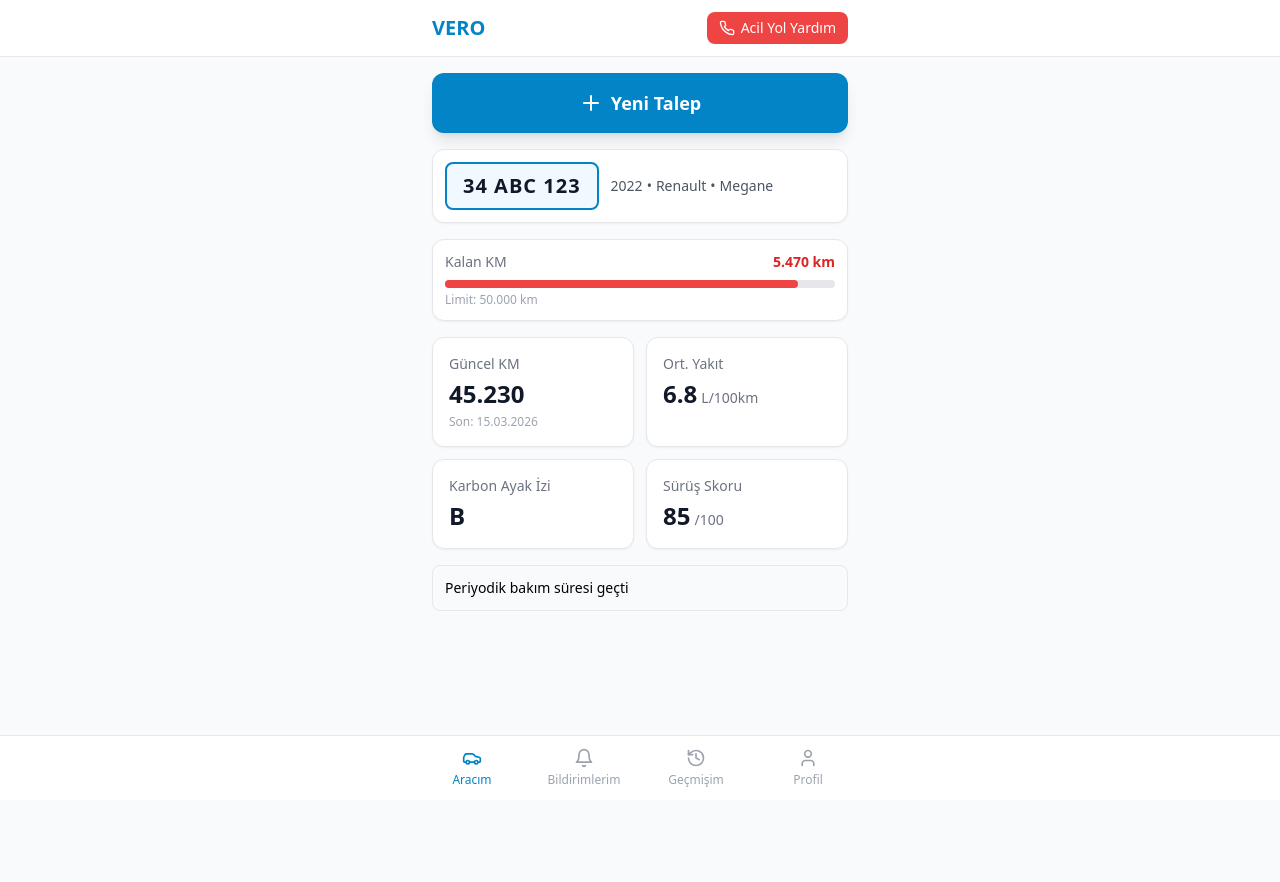
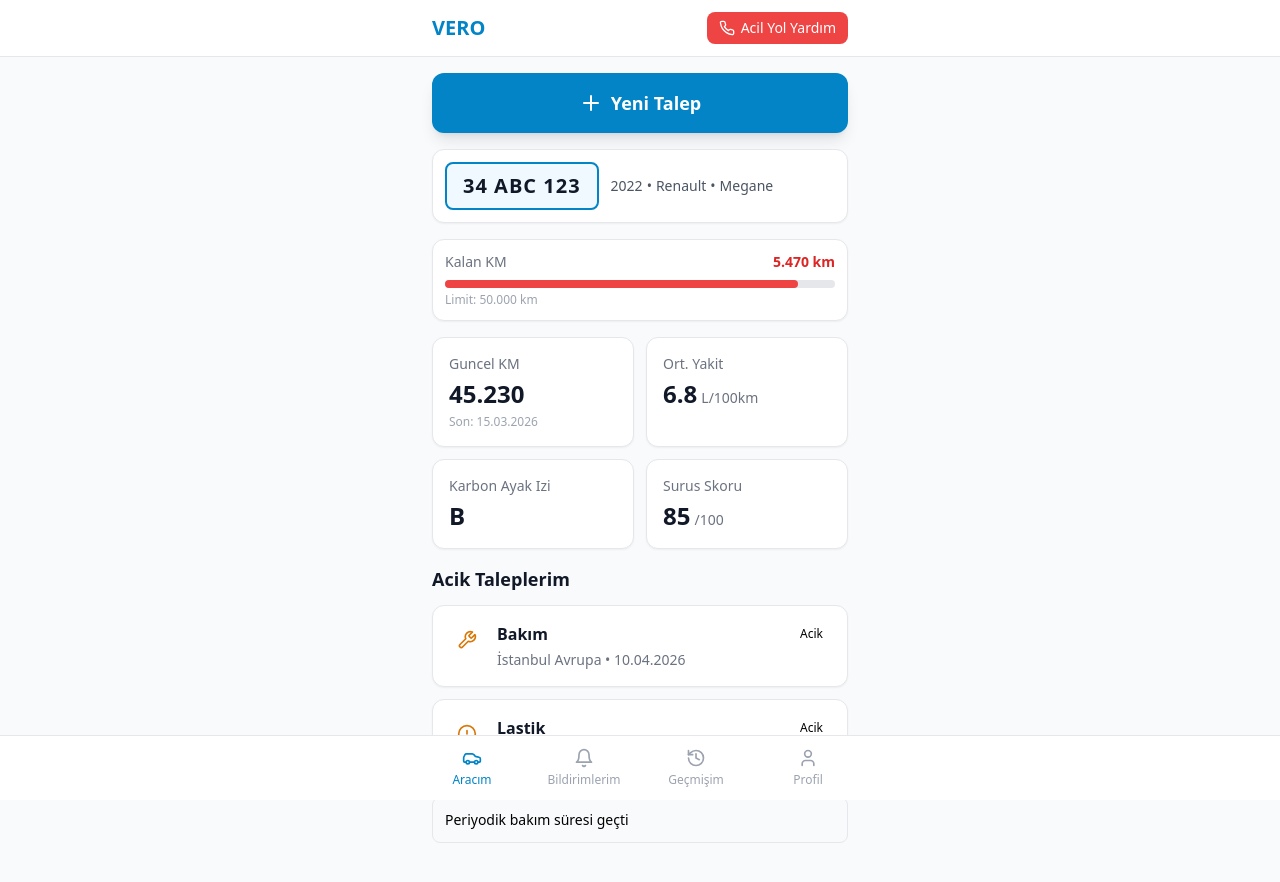
Before and after one commit to saniyeyesilbas-ops/driwer-pwa, a Next.js app: page / in a window 1280 px wide. Shown: the top 882 px of the page. Before the commit the page ends 800 px from the top, so only its background shows below. Built offline with nearby package versions, Linux system fonts and the light colour scheme.

Commit message:
Acik talepler Aracim ekraninda gosteriliyor

```diff
--- a/src/app/page.tsx
+++ b/src/app/page.tsx
@@ -1,15 +1,33 @@
 import Link from "next/link";
-import { Plus } from "lucide-react";
+import { Plus, Wrench, AlertCircle } from "lucide-react";
 import VehicleHeader from "@/components/VehicleHeader";
 import MetricCard from "@/components/MetricCard";
 import AlertBanner from "@/components/AlertBanner";
-import { mockVehicle } from "@/mock/mockData";
+import { mockVehicle, mockOpenRequests, requestTypes } from "@/mock/mockData";
 import { formatDateTr } from "@/lib/format";
+import { NewRequestData } from "@/lib/types";
+
+function getRequestIcon(type: string) {
+  switch (type) {
+    case "BAKIM":
+      return <Wrench className="w-5 h-5" />;
+    case "HASAR_KAZA":
+    case "ARIZA":
+      return <AlertCircle className="w-5 h-5" />;
+    default:
+      return <AlertCircle className="w-5 h-5" />;
+  }
+}
+
+function getRequestLabel(type: string) {
+  return requestTypes.find((rt) => rt.value === type)?.label || type;
+}
 
 export default function HomePage() {
   const vehicle = mockVehicle;
+  const openRequests = mockOpenRequests.filter((req) => req.status === "ACIK");
 
-  // Rental alan adları için güvenli fallback (TypeScript hatası için any cast)
+  // Rental alan adlari icin guvenli fallback (TypeScript hatasi icin any cast)
   const rental = vehicle.rental as any;
   const totalKm = rental?.totalKm ?? rental?.kmLimit ?? 0;
   const remainingKm = rental?.remainingKm ?? rental?.kmRemaining ?? 0;
@@ -34,10 +52,10 @@ export default function HomePage() {
         Yeni Talep
       </Link>
 
-      {/* Araç Bilgi Kartı */}
+      {/* Arac Bilgi Karti */}
       <VehicleHeader vehicle={vehicle} />
 
-      {/* Kiralık Araç KM Barı - sadece geçerli totalKm varsa göster */}
+      {/* Kiralik Arac KM Bari - sadece gecerli totalKm varsa goster */}
       {vehicle.rental && hasValidRental && (
         <div className="bg-white rounded-xl border border-gray-200 p-3 shadow-sm">
           <div className="flex justify-between items-center mb-2">
@@ -72,27 +90,61 @@ export default function HomePage() {
       {/* Metrikler Grid - 2x2 (her zaman 4 kutu) */}
       <div className="grid grid-cols-2 gap-3">
         <MetricCard
-          label="Güncel KM"
+          label="Guncel KM"
           value={vehicle.km.toLocaleString("tr-TR")}
           subtext={`Son: ${formatDateTr(vehicle.kmUpdatedAt)}`}
         />
         <MetricCard
-          label="Ort. Yakıt"
+          label="Ort. Yakit"
           value={vehicle.fuelAvgLPer100 ?? "—"}
           unit={vehicle.fuelAvgLPer100 ? "L/100km" : ""}
         />
         <MetricCard
-          label="Karbon Ayak İzi"
+          label="Karbon Ayak Izi"
           value={vehicle.carbonFootprintLevel ?? "—"}
         />
         <MetricCard
-          label="Sürüş Skoru"
+          label="Surus Skoru"
           value={vehicle.drivingScore ?? "—"}
           unit={vehicle.drivingScore ? "/100" : ""}
         />
       </div>
 
-      {/* Kritik Uyarılar */}
+      {/* Acik Talepler - 2x2 Gridin altinda */}
+      {openRequests.length > 0 && (
+        <div className="space-y-3">
+          <h3 className="text-lg font-semibold text-gray-900">Acik Taleplerim</h3>
+          <div className="grid grid-cols-1 gap-3">
+            {openRequests.map((request) => (
+              <div
+                key={request.id}
+                className="bg-white rounded-xl border border-warning-200 p-4 shadow-sm"
+              >
+                <div className="flex items-start gap-3">
+                  <div className="p-2 bg-warning-50 rounded-lg text-warning-600">
+                    {getRequestIcon(request.type)}
+                  </div>
+                  <div className="flex-1">
+                    <div className="flex items-center justify-between">
+                      <span className="font-semibold text-gray-900">
+                        {getRequestLabel(request.type)}
+                      </span>
+                      <span className="text-xs bg-warning-100 text-warning-700 px-2 py-1 rounded-full">
+                        Acik
+                      </span>
+                    </div>
+                    <p className="text-sm text-gray-500 mt-1">
+                      {request.region} • {formatDateTr(request.date)}
+                    </p>
+                  </div>
+                </div>
+              </div>
+            ))}
+          </div>
+        </div>
+      )}
+
+      {/* Kritik Uyarilar */}
       {vehicle.criticalAlerts && vehicle.criticalAlerts.length > 0 && (
         <div className="space-y-2">
           {vehicle.criticalAlerts.map((alert, index) => (
--- a/src/lib/types.ts
+++ b/src/lib/types.ts
@@ -120,10 +120,13 @@ export interface Profile {
 }
 
 export interface NewRequestData {
+  id: string;
   type: RequestType;
   plate: string;
   date: string;
   region: string;
   km: number;
   details: Record<string, any>;
+  status: "ACIK" | "KAPALI";
+  createdAt: string;
 }
--- a/src/mock/mockData.ts
+++ b/src/mock/mockData.ts
@@ -8,6 +8,7 @@ import {
   FineRecord,
   FuelRecord,
   KmLog,
+  NewRequestData,
 } from "@/lib/types";
 
 export const mockVehicle: Vehicle = {
@@ -33,6 +34,31 @@ export const mockVehicle: Vehicle = {
   },
   criticalAlerts: ["Periyodik bakım süresi geçti"],
 };
+
+export const mockOpenRequests: NewRequestData[] = [
+  {
+    id: "req-1",
+    type: "BAKIM",
+    plate: "34 ABC 123",
+    date: "2026-04-10",
+    region: "İstanbul Avrupa",
+    km: 45230,
+    details: { maintenanceType: "Periyodik", note: "Periyodik bakım talebi" },
+    status: "ACIK",
+    createdAt: "2026-04-05",
+  },
+  {
+    id: "req-2",
+    type: "LASTIK",
+    plate: "34 ABC 123",
+    date: "2026-04-08",
+    region: "İstanbul Anadolu",
+    km: 45230,
+    details: { tireType: "Yaz", tireReason: "Mevsim" },
+    status: "ACIK",
+    createdAt: "2026-04-03",
+  },
+];
 
 export const mockNotifications: Notification[] = [
   {
```
